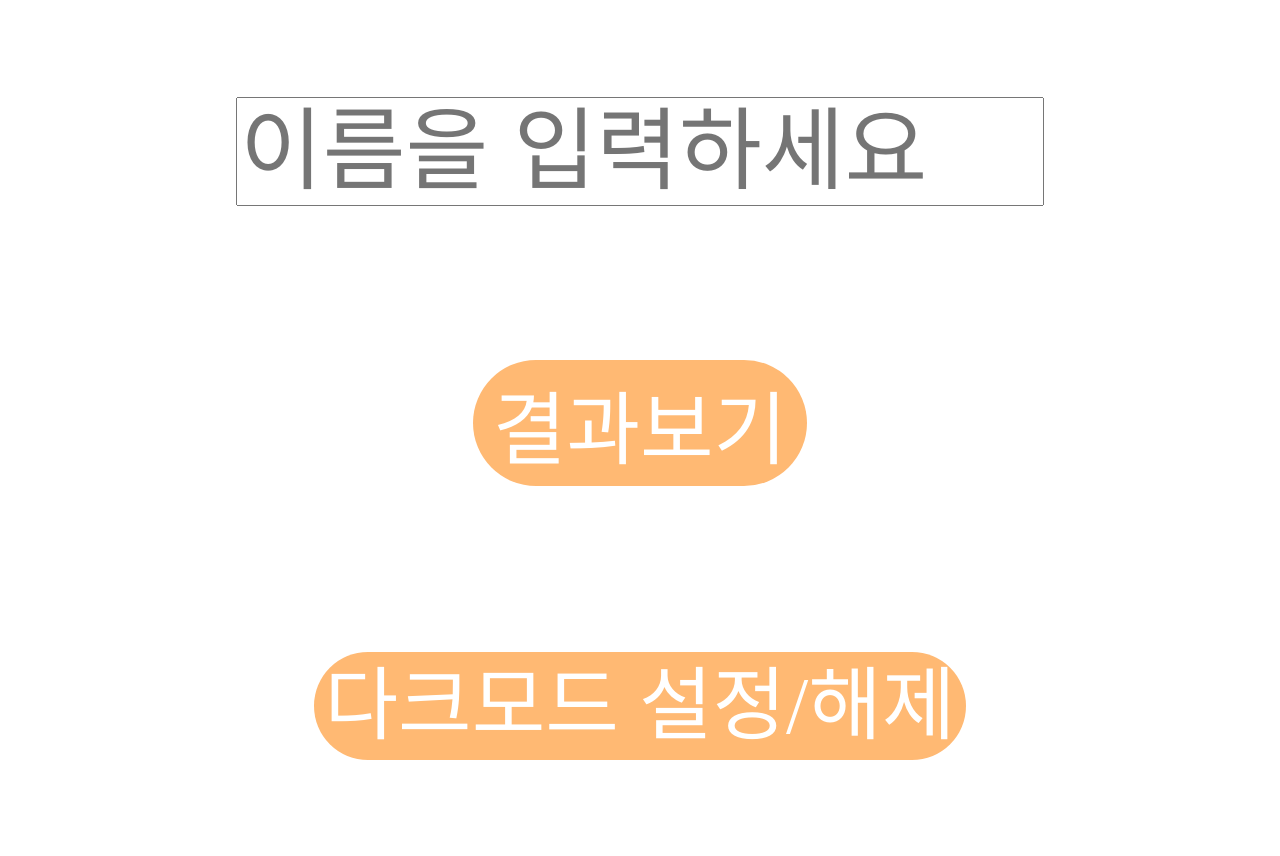
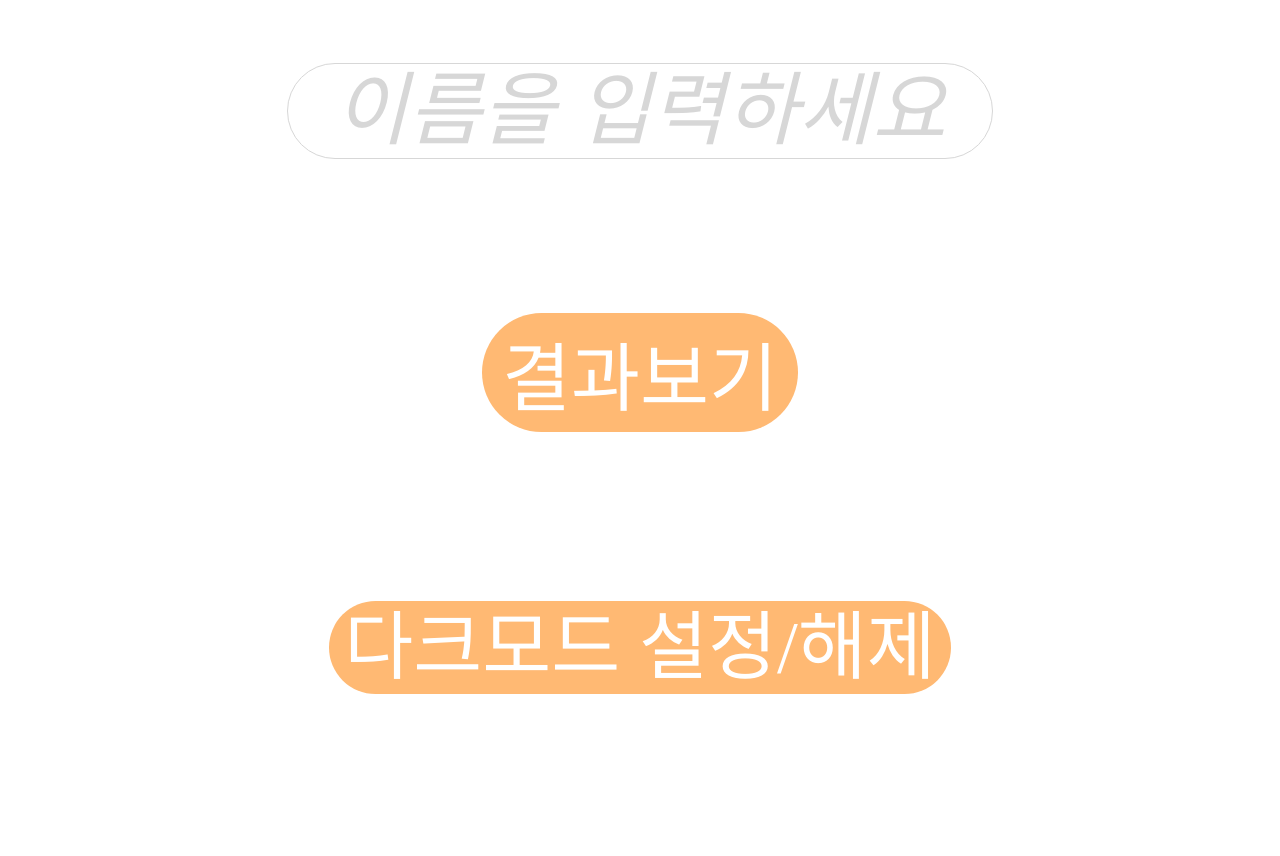
Before and after one commit to RAMENgy/FSHH, a plain HTML site: page index.html in a window 1280 px wide. Shown: the part 203-1059 px from the top of the page. After the commit the page ends 998 px from the top, so only its background shows below. Drawn offline with Linux system fonts and the light colour scheme.

Commit message:
화면 비율 수정

```diff
--- a/style.css
+++ b/style.css
@@ -6,6 +6,14 @@ h1 {
 	padding: 15px;
   	color: white;
   	border-radius: 50pc;
+  	margin: 20px;
+}
+
+body{
+	-ms-overflow-style: none;
+}
+::-webkit-scrollbar {
+	display: none;
 }
 
 div {
@@ -14,9 +22,18 @@ div {
 }
 
 #name {
-	font-size: 90px;
-	width: 800px;
+	font-size: 80px;
+	width: 700px;
 	margin-bottom: 100px;
+	border-radius: 50pc;
+	border:1px solid #d7d7d7;
+	text-align: center;
+}
+
+input::placeholder {
+  color: #d7d7d7;
+  font-style: italic;
+  text-align: center;
 }
 
 #btn {
@@ -25,7 +42,7 @@ div {
   color: white;
   padding: 5px 20px;
   text-align: center;
-  font-size: 80px;
+  font-size: 75px;
   border-radius: 50pc;
   margin-bottom: 100px;
 }
@@ -37,8 +54,8 @@ div {
   	-webkit-user-select: none;
   	user-select: none;
   	background-color: #ffb973;
-  	font-size: 80px;
-  	padding: 10px;
+  	font-size: 75px;
+  	padding: 5px 15px;
   	color: white;
   	border-radius: 50pc;
 }
```
